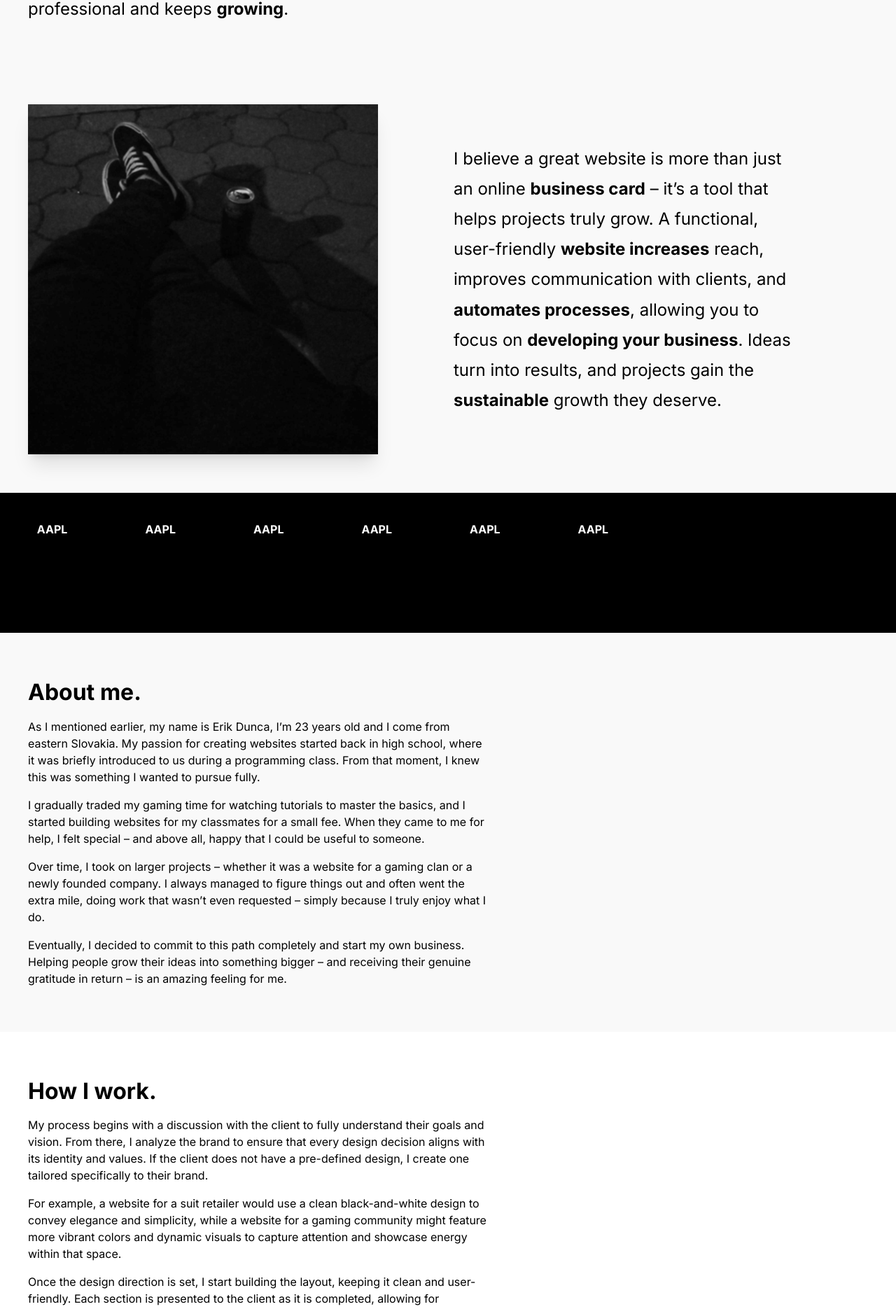
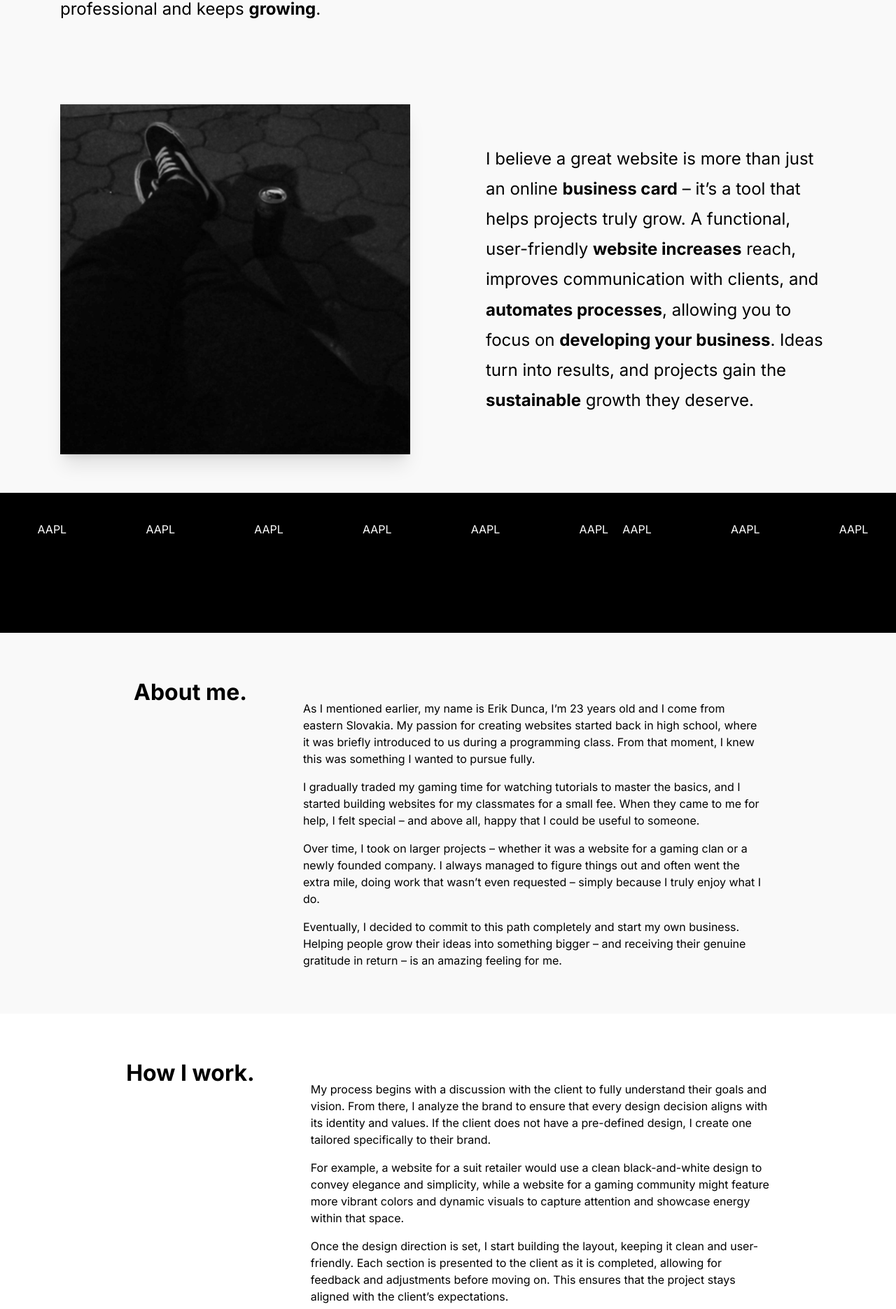
Before and after one commit to meikys/portfolio, a Next.js app: page /about in a window 1280 px wide. Shown: the part 367-2237 px from the top of the page at 70% size. Built offline with nearby package versions, Linux system fonts and the light colour scheme.

Commit message:
add: about sekcia upravena na pc

```diff
--- a/src/components/pages/about/DeveloperDesk.tsx
+++ b/src/components/pages/about/DeveloperDesk.tsx
@@ -3,17 +3,41 @@ import Image from "next/image";
 export default function DeveloperDesk() {
   return (
     <section className="flex flex-col lg:items-center justify-center min-h-screen pb-save-top pb-safe-bottom px-10 bg-[var(--bg-secondary)]">
-      <h2 className="text-[2rem] tracking-[-2%] leading-[110%] font-bold mb-[16px] lg:hidden">Deeper ...</h2>
-        <div className="container mx-auto grid items-center grid-cols-1 lg:grid-cols-2 grid-rows-1 lg:grid-rows-2 gap-[16px]">
-            <p className="text-[1rem] lg:text-[1.5rem] text-[#000000] tracking-[0.5%] lg:tracking-[1%] leading-[150%] lg:leading-[180%] order-2 lg:order-none max-w-[500px] prose">
-               Hi! I’m glad you’re here. My name is <b>Erik Dunca</b>, and I’m a web designer with a keen eye for detail. I help people <b>launch</b> their ideas or take existing projects to the next level. In my work, I combine <b>aesthetics</b> with <b>functionality</b> so your business looks professional and keeps <b>growing</b>.
-            </p>
-            <div className="order-4 lg:order-none"></div>
-            <Image src="/myphoto.png" width={500} height={500} alt="Rectangle shape" objectFit="contain" className="hidden lg:block w-[100px] lg:w-auto h-[100px] lg:h-auto order-1 lg:order-none rounded-full lg:rounded-none shadow-xl" />
-            <p className="text-[1rem] lg:text-[1.5rem] text-[#000000] tracking-[0.5%] lg:tracking-[1%] leading-[150%] lg:leading-[180%] order-3 lg:order-none max-w-[500px] prose">
-                I believe a great website is more than just an online <b>business card</b> – it’s a tool that helps projects truly grow. A functional, user-friendly <b>website increases</b> reach, improves communication with clients, and <b>automates processes</b>, allowing you to focus on <b>developing your business</b>. Ideas turn into results, and projects gain the <b>sustainable</b> growth they deserve.
-            </p>
+      <h2 className="text-[2rem] tracking-[-2%] leading-[110%] font-bold mb-[16px] lg:hidden">
+        Deeper ...
+      </h2>
+      <div className="container mx-auto grid grid-cols-1 lg:grid-cols-2 grid-rows-1 lg:grid-rows-2 gap-[16px]">
+        <div className="flex items-center justify-center order-2 lg:order-none">
+          <p className="text-[1rem] lg:text-[1.5rem] text-[#000000] tracking-[0.5%] lg:tracking-[1%] leading-[150%] lg:leading-[180%] max-w-[500px] prose">
+            Hi! I’m glad you’re here. My name is <b>Erik Dunca</b>, and I’m a
+            web designer with a keen eye for detail. I help people <b>launch</b>{" "}
+            their ideas or take existing projects to the next level. In my work,
+            I combine <b>aesthetics</b> with <b>functionality</b> so your
+            business looks professional and keeps <b>growing</b>.
+          </p>
         </div>
+        <div className="flex items-center justify-center order-4 lg:order-none"></div>
+        <div className="flex items-center justify-center order-1 lg:order-none">
+          <Image
+            src="/myphoto.png"
+            width={500}
+            height={500}
+            alt="Rectangle shape"
+            className="hidden lg:block w-[100px] lg:w-[500px] h-[100px] lg:h-[500px] rounded-full lg:rounded-none shadow-xl"
+          />
+        </div>
+        <div className="flex items-center justify-center order-3 lg:order-none">
+          <p className="text-[1rem] lg:text-[1.5rem] text-[#000000] tracking-[0.5%] lg:tracking-[1%] leading-[150%] lg:leading-[180%] max-w-[500px] prose">
+            I believe a great website is more than just an online{" "}
+            <b>business card</b> – it’s a tool that helps projects truly grow. A
+            functional, user-friendly <b>website increases</b> reach, improves
+            communication with clients, and <b>automates processes</b>, allowing
+            you to focus on <b>developing your business</b>. Ideas turn into
+            results, and projects gain the <b>sustainable</b> growth they
+            deserve.
+          </p>
+        </div>
+      </div>
     </section>
-  )
+  );
 }
--- a/src/components/pages/about/Information.tsx
+++ b/src/components/pages/about/Information.tsx
@@ -13,91 +13,97 @@ export default function Information() {
   return (
     <>
       <section className="py-[64px] bg-[var(--bg-secondary)]">
-        <div className="container flex flex-col gap-[32px] px-10">
-          <div className="flex flex-col gap-[16px]">
+        <div className="container mx-auto flex flex-col items-center gap-[32px] px-10">
+          <div className="flex flex-col lg:flex-row gap-[16px] lg:gap-[5rem]">
             <h3 className="text-[2rem] tracking-[-1.5%] leading-[130%] font-bold">
               About me.
             </h3>
+            <div className="flex flex-col gap-[16px] mt-[2rem]">
               <p className="text-[1rem] text-[#000000] tracking-[0.5%] leading-[150%] max-w-prose">
                 As I mentioned earlier, my name is Erik Dunca, I’m 23 years old
-              and I come from eastern Slovakia. My passion for creating websites
-              started back in high school, where it was briefly introduced to us
-              during a programming class. From that moment, I knew this was
-              something I wanted to pursue fully.
+                and I come from eastern Slovakia. My passion for creating
+                websites started back in high school, where it was briefly
+                introduced to us during a programming class. From that moment, I
+                knew this was something I wanted to pursue fully.
               </p>
               <p className="text-[1rem] text-[#000000] tracking-[0.5%] leading-[150%] max-w-prose">
-              I gradually traded my gaming time for watching tutorials to master
-              the basics, and I started building websites for my classmates for
-              a small fee. When they came to me for help, I felt special – and
-              above all, happy that I could be useful to someone.
+                I gradually traded my gaming time for watching tutorials to
+                master the basics, and I started building websites for my
+                classmates for a small fee. When they came to me for help, I
+                felt special – and above all, happy that I could be useful to
+                someone.
               </p>
               <p className="text-[1rem] text-[#000000] tracking-[0.5%] leading-[150%] max-w-prose">
                 Over time, I took on larger projects – whether it was a website
-              for a gaming clan or a newly founded company. I always managed to
-              figure things out and often went the extra mile, doing work that
-              wasn’t even requested – simply because I truly enjoy what I do.
+                for a gaming clan or a newly founded company. I always managed
+                to figure things out and often went the extra mile, doing work
+                that wasn’t even requested – simply because I truly enjoy what I
+                do.
               </p>
               <p className="text-[1rem] text-[#000000] tracking-[0.5%] leading-[150%] max-w-prose">
-              Eventually, I decided to commit to this path completely and start
-              my own business. Helping people grow their ideas into something
-              bigger – and receiving their genuine gratitude in return – is an
-              amazing feeling for me.
+                Eventually, I decided to commit to this path completely and
+                start my own business. Helping people grow their ideas into
+                something bigger – and receiving their genuine gratitude in
+                return – is an amazing feeling for me.
               </p>
+            </div>
           </div>
         </div>
       </section>
 
       <section className="py-[64px] bg-[var(--bg-primary)]">
-        <div className="container flex flex-col gap-[32px] px-10">
-          <div className="flex flex-col gap-[16px]">
+        <div className="container mx-auto flex flex-col items-center gap-[32px] px-10">
+          <div className="flex flex-col lg:flex-row gap-[16px] lg:gap-[5rem]">
             <h3 className="text-[2rem] tracking-[-1.5%] leading-[130%] font-bold">
               How I work.
             </h3>
+            <div className="flex flex-col gap-[16px] mt-[2rem]">
               <p className="text-[1rem] text-[#000000] tracking-[0.5%] leading-[150%] max-w-prose">
                 My process begins with a discussion with the client to fully
-              understand their goals and vision. From there, I analyze the brand
-              to ensure that every design decision aligns with its identity and
-              values. If the client does not have a pre-defined design, I create
-              one tailored specifically to their brand.
+                understand their goals and vision. From there, I analyze the
+                brand to ensure that every design decision aligns with its
+                identity and values. If the client does not have a pre-defined
+                design, I create one tailored specifically to their brand.
               </p>
               <p className="text-[1rem] text-[#000000] tracking-[0.5%] leading-[150%] max-w-prose">
                 For example, a website for a suit retailer would use a clean
-              black-and-white design to convey elegance and simplicity, while a
-              website for a gaming community might feature more vibrant colors
-              and dynamic visuals to capture attention and showcase energy
-              within that space.
+                black-and-white design to convey elegance and simplicity, while
+                a website for a gaming community might feature more vibrant
+                colors and dynamic visuals to capture attention and showcase
+                energy within that space.
               </p>
               <p className="text-[1rem] text-[#000000] tracking-[0.5%] leading-[150%] max-w-prose">
                 Once the design direction is set, I start building the layout,
                 keeping it clean and user-friendly. Each section is presented to
                 the client as it is completed, allowing for feedback and
-              adjustments before moving on. This ensures that the project stays
-              aligned with the client’s expectations.
+                adjustments before moving on. This ensures that the project
+                stays aligned with the client’s expectations.
               </p>
               <p className="text-[1rem] text-[#000000] tracking-[0.5%] leading-[150%] max-w-prose">
                 Approved sections are finalized and I move forward without
                 revisiting them, keeping the process efficient. This approach
-              allows both the client and me to save time, maintain momentum, and
-              deliver a high-quality product as quickly as possible.
+                allows both the client and me to save time, maintain momentum,
+                and deliver a high-quality product as quickly as possible.
               </p>
+            </div>
           </div>
         </div>
       </section>
 
       <section className="py-[64px] bg-[var(--bg-secondary)]">
-        <div className="container flex flex-col gap-[32px] px-10">
-          <div className="flex flex-col gap-[16px]">
+        <div className="container mx-auto flex flex-col items-center gap-[32px] px-10">
+          <div className="flex flex-col lg:flex-row gap-[16px] lg:gap-[5rem]">
             <h3 className="text-[2rem] tracking-[-1.5%] leading-[130%] font-bold">
               My skills.
             </h3>
-
+            <div className="flex flex-col gap-[16px] mt-[2rem]">
               <p className="text-[1rem] text-[#000000] tracking-[0.5%] leading-[150%] max-w-prose">
                 Through different projects, I’ve gained experience with
                 technologies and tools that allow me to build modern and
                 functional websites. My main technical skills include:
               </p>
 
-            <ul className="mt-4 flex flex-col gap-[16px]">
+              <ul className="flex flex-col gap-[16px]">
                 <li className="flex items-center gap-[8px]">
                   <SiHtml5 className="text-orange-600 w-7 h-7" /> HTML & CSS
                 </li>
@@ -105,7 +111,8 @@ export default function Information() {
                   <SiNextdotjs className="text-black w-7 h-7" /> Next.js
                 </li>
                 <li className="flex items-center gap-[8px]">
-                <SiTailwindcss className="text-blue-400 w-7 h-7" /> Tailwind CSS
+                  <SiTailwindcss className="text-blue-400 w-7 h-7" /> Tailwind
+                  CSS
                 </li>
                 <li className="flex items-center gap-[8px]">
                   <SiGithub className="text-gray-800 w-7 h-7" /> GitHub
@@ -118,14 +125,14 @@ export default function Information() {
                 remain easy to use. My main focus areas are:
               </p>
 
-            <ul className="mt-4 flex flex-col gap-[16px]">
+              <ul className="flex flex-col gap-[16px]">
                 <li className="flex items-center gap-[8px]">
                   <FiLayout className="text-black w-7 h-7" /> Responsive and
                   modern layouts
                 </li>
                 <li className="flex items-center gap-[8px]">
-                <FiCode className="text-black w-7 h-7" /> Clean and maintainable
-                code
+                  <FiCode className="text-black w-7 h-7" /> Clean and
+                  maintainable code
                 </li>
                 <li className="flex items-center gap-[8px]">
                   <FiCpu className="text-black w-7 h-7" /> Performance and
@@ -142,6 +149,7 @@ export default function Information() {
               </ul>
             </div>
           </div>
+        </div>
       </section>
     </>
   );
--- a/src/components/pages/about/Marquee.tsx
+++ b/src/components/pages/about/Marquee.tsx
@@ -6,32 +6,61 @@ export default function Marquee() {
 <div className="stock-ticker">
 
   <ul aria-hidden="true">
-    <li className="minus">
-      <span className="company">AAPL</span>
+    <li>
+      <span>AAPL</span>
     </li>
-    <li className="minus">
-      <span className="company">AAPL</span>
+    <li>
+      <span>AAPL</span>
     </li>
-    <li className="minus">
-      <span className="company">AAPL</span>
+    <li>
+      <span>AAPL</span>
     </li>
-    <li className="minus">
-      <span className="company">AAPL</span>
+    <li>
+      <span>AAPL</span>
     </li>
-    <li className="minus">
-      <span className="company">AAPL</span>
+    <li>
+      <span>AAPL</span>
     </li>
-    <li className="minus">
-      <span className="company">AAPL</span>
+    <li>
+      <span>AAPL</span>
     </li>
-    <li className="minus">
-      <span className="company">AAPL</span>
+    <li>
+      <span>AAPL</span>
     </li>
-    <li className="minus">
-      <span className="company">AAPL</span>
+    <li>
+      <span>AAPL</span>
     </li>
-    <li className="minus">
-      <span className="company">AAPL</span>
+    <li>
+      <span>AAPL</span>
+    </li>
+  </ul>
+  <ul aria-hidden="true">
+    <li>
+      <span>AAPL</span>
+    </li>
+    <li>
+      <span>AAPL</span>
+    </li>
+    <li>
+      <span>AAPL</span>
+    </li>
+    <li>
+      <span>AAPL</span>
+    </li>
+    <li>
+      <span>AAPL</span>
+    </li>
+    <li>
+      <span>AAPL</span>
+    </li>
+    <li>
+      <span>AAPL</span>
+    </li>
+    <li>
+      <span>AAPL</span>
+    </li>
+    <li>
+      <span>AAPL</span>
     </li>
   </ul>
 </div>
--- a/src/components/pages/about/Quote.tsx
+++ b/src/components/pages/about/Quote.tsx
@@ -3,9 +3,9 @@ import React from 'react'
 export default function Quote() {
   return (
     <section className="py-[64px] px-10 bg-[var(--bg-primary)]">
-        <div className="container mx-auto flex flex-col gap-[8px]">
+        <div className="container mx-auto flex flex-col gap-[8px] text-center">
             <span className="text-[1.2rem] tracking-[-2%] leading-[110%] font-semibold">Perform every act in your life as though it were your last.</span>
-            <span className="ml-auto italic">– Marcus Aurelius</span>
+            <span className="ml-auto lg:ml-[25rem] italic">– Marcus Aurelius</span>
         </div>
     </section>
   )
```
Lines whose indentation alone changed are shown as unchanged.
